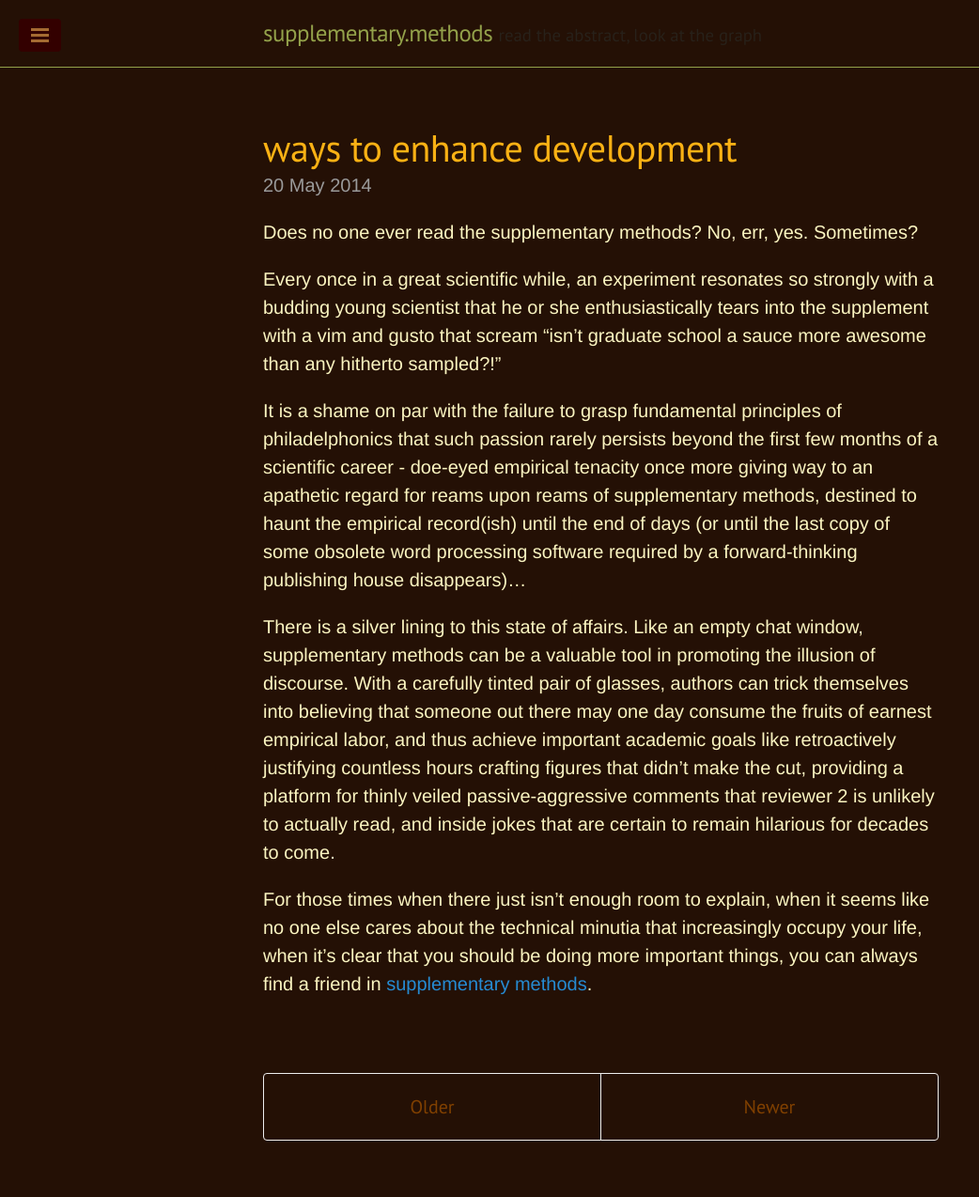
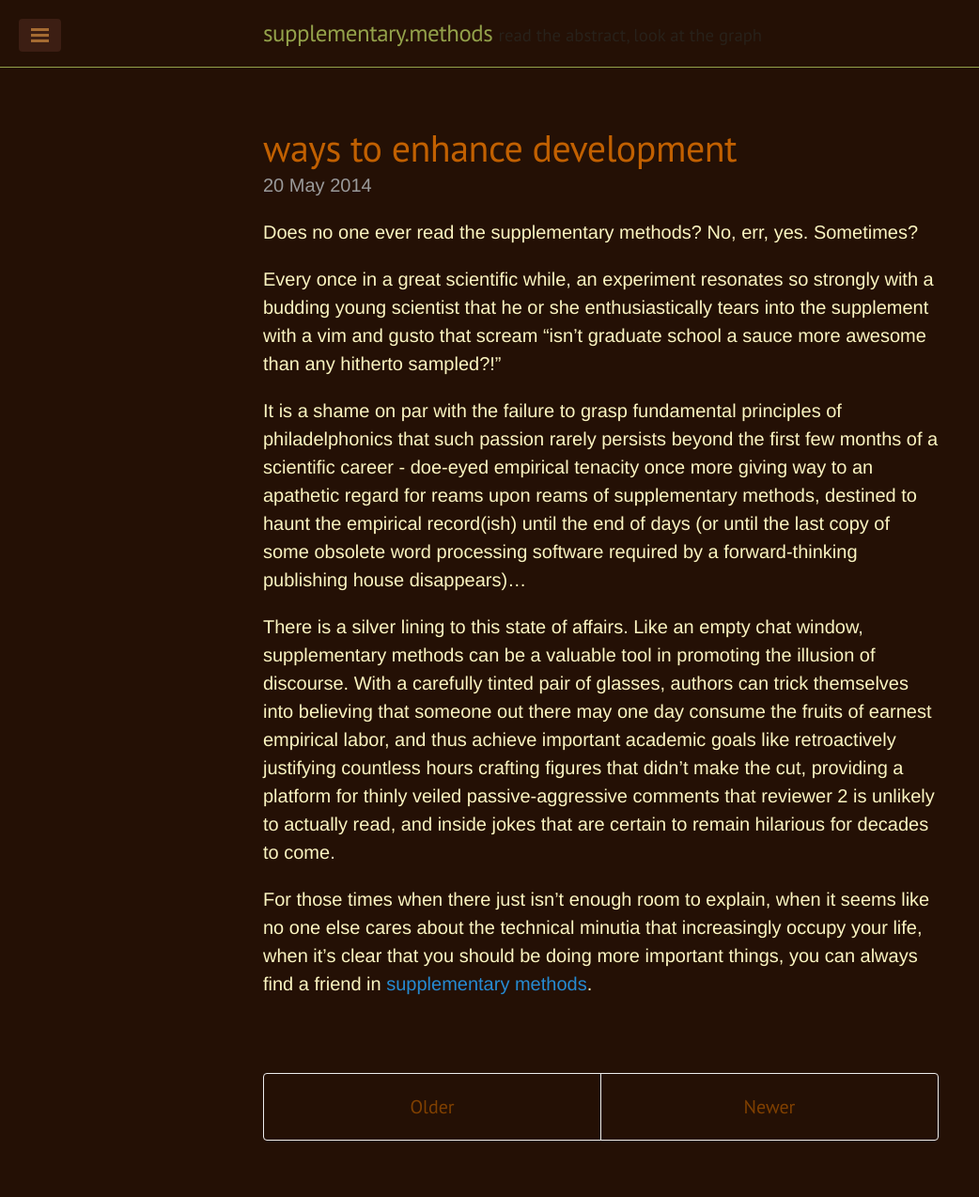
Before and after one commit to wem3/supplementary.methods, a Jekyll site: the page built from index.html, in a window 1280 px wide. Shown: the whole page at 94% size, without its empty margins (0-1042 px from the left). Built offline with Jekyll 4.4.1, drawn with Linux system fonts in a browser that asks for light colours; Markdown is read by kramdown in place of the engine named in the settings; the list of posts is cut into pages by our own code.

Commit message:
Change header color

```diff
--- a/public/css/lanyon.css
+++ b/public/css/lanyon.css
@@ -214,7 +214,7 @@ a.sidebar-nav-item:focus {
   width: 2.2rem;
   padding: .5rem .65rem;
   color: #a56b32;
-  background-color: #330000;
+  background-color: #3c1e13;
   border-radius: 4px;
   cursor: pointer;
 }
@@ -305,7 +305,7 @@ a.sidebar-nav-item:focus {
 .page-title,
 .post-title,
 .post-title a {
-  color: #fab114;
+  color: #c16001;
 }
 .page-title,
 .post-title {
@@ -324,7 +324,7 @@ a.sidebar-nav-item:focus {
 .related {
   padding-top: 2rem;
   padding-bottom: 2rem;
-  border-top: 1px solid #fab114;
+  border-top: 1px solid #c16001;
 }
 .related-posts {
   padding-left: 0;
```
Also changed, not shown: 2 other files.
